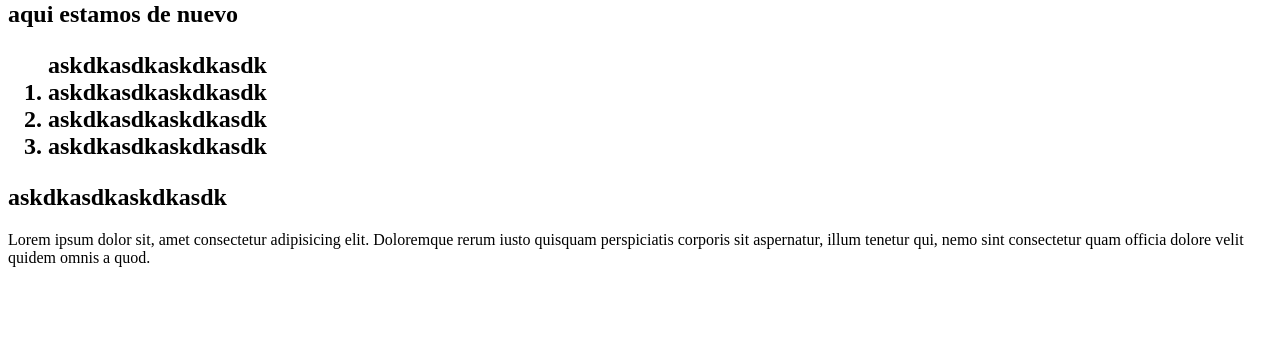
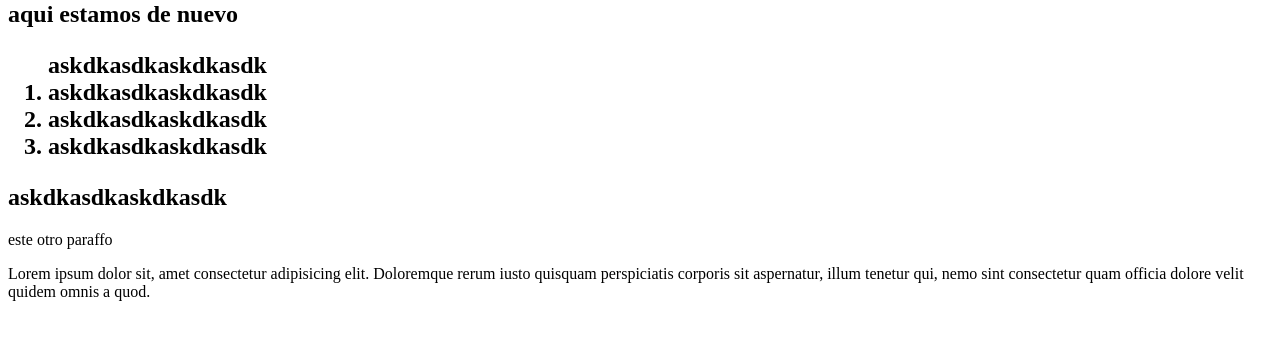
Before and after one commit to vicoyes/yogaesmas-pattern, a plain HTML site: page index.html in a window 1280 px wide. Shown: the part 79-418 px from the top of the page. Drawn offline with Linux system fonts and the light colour scheme.

Commit message:
otro parrafo

```diff
--- a/index.html
+++ b/index.html
@@ -15,7 +15,7 @@
             <li>askdkasdkaskdkasdk</li>
         </ol>askdkasdkaskdkasdk
     </h2>
-
+<p>este otro paraffo</p>
 <p>Lorem ipsum dolor sit, amet consectetur adipisicing elit. Doloremque rerum iusto quisquam perspiciatis corporis sit aspernatur, illum tenetur qui, nemo sint consectetur quam officia dolore velit quidem omnis a quod.</p>
 </body>
 </html>
```
